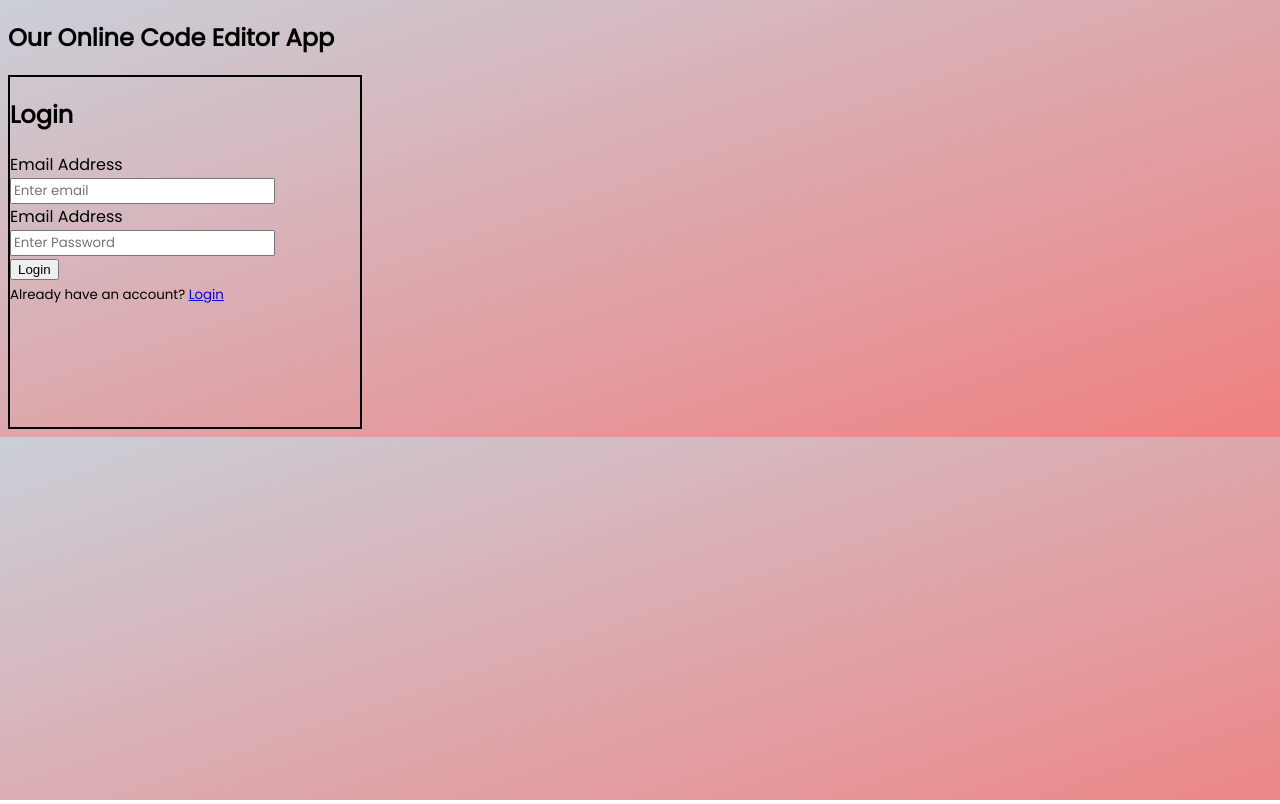
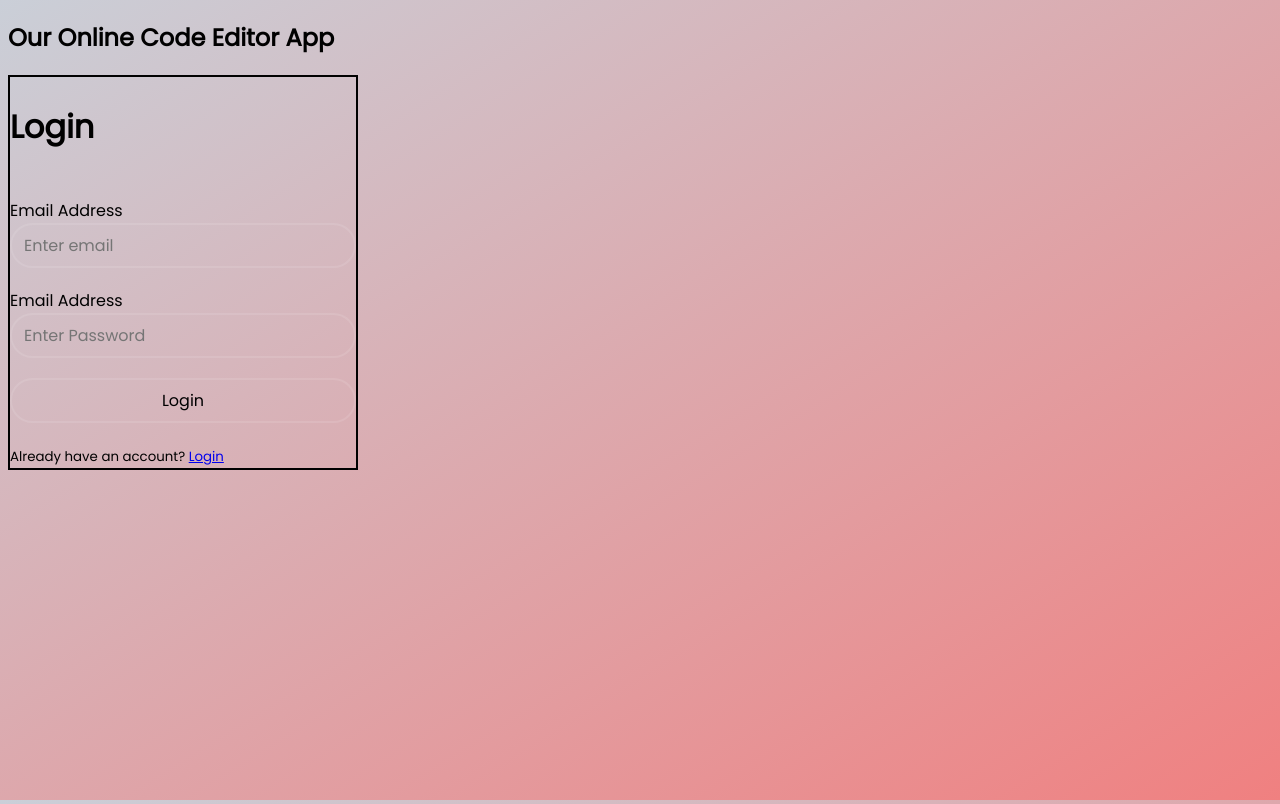
Before and after one commit to contigen/code-editor-app, a React (Create React App) app: page / in a window 1280 px wide. Built offline with nearby package versions, Linux system fonts and the light colour scheme.

Commit message:
style: updated index.css fix: fixed '100vh' issue

```diff
--- a/src/index.css
+++ b/src/index.css
@@ -1,8 +1,48 @@
+:root {
+  --wsize: 350px;
+  --size-1: 30px;
+  --border: 2px solid rgba(255, 255, 255, 0.1);
+  --bg-colour: rgba(0, 0, 0, 0.1);
+}
+html {
+  height: fill-available;
+  height: -webkit-fill-available;
+}
+* {
+  box-sizing: border-box;
+  font-family: Poppins, sans-serif;
+}
 body {
-  font-family: Poppins, sans-serif;
   -webkit-font-smoothing: antialiased;
   -moz-osx-font-smoothing: grayscale;
+  background: linear-gradient(to bottom right, rgb(202, 207, 216), lightcoral);
+  min-height: 100vh;
+  min-height: fill-available;
+  min-height: -webkit-fill-available;
 }
+h1 {
+  font-size: 2rem;
+}
+input,
+button {
+  width: 100%;
+  border-radius: var(--size-1);
+  padding: 8px 12px;
+  font-size: 1rem;
+  background: none;
+  border: var(--border);
+  /* letter-spacing: 0px; */
+}
+button {
+  cursor: pointer;
+}
+*:focus {
+  outline: var(--border);
+}
+
 input {
-  font-family: Poppins;
+  color: #fff;
 }
+div {
+  margin-block: 20px;
+}
```
